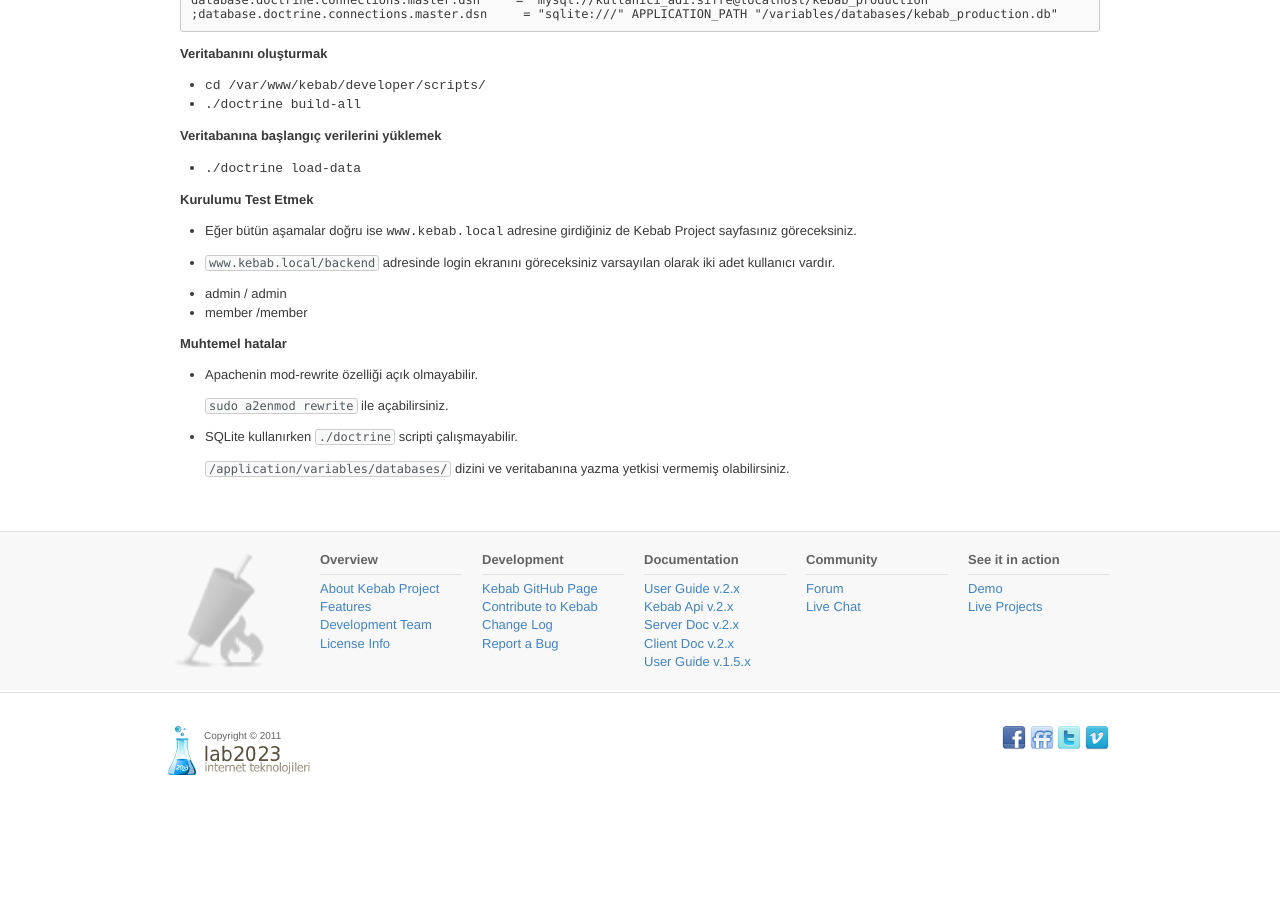
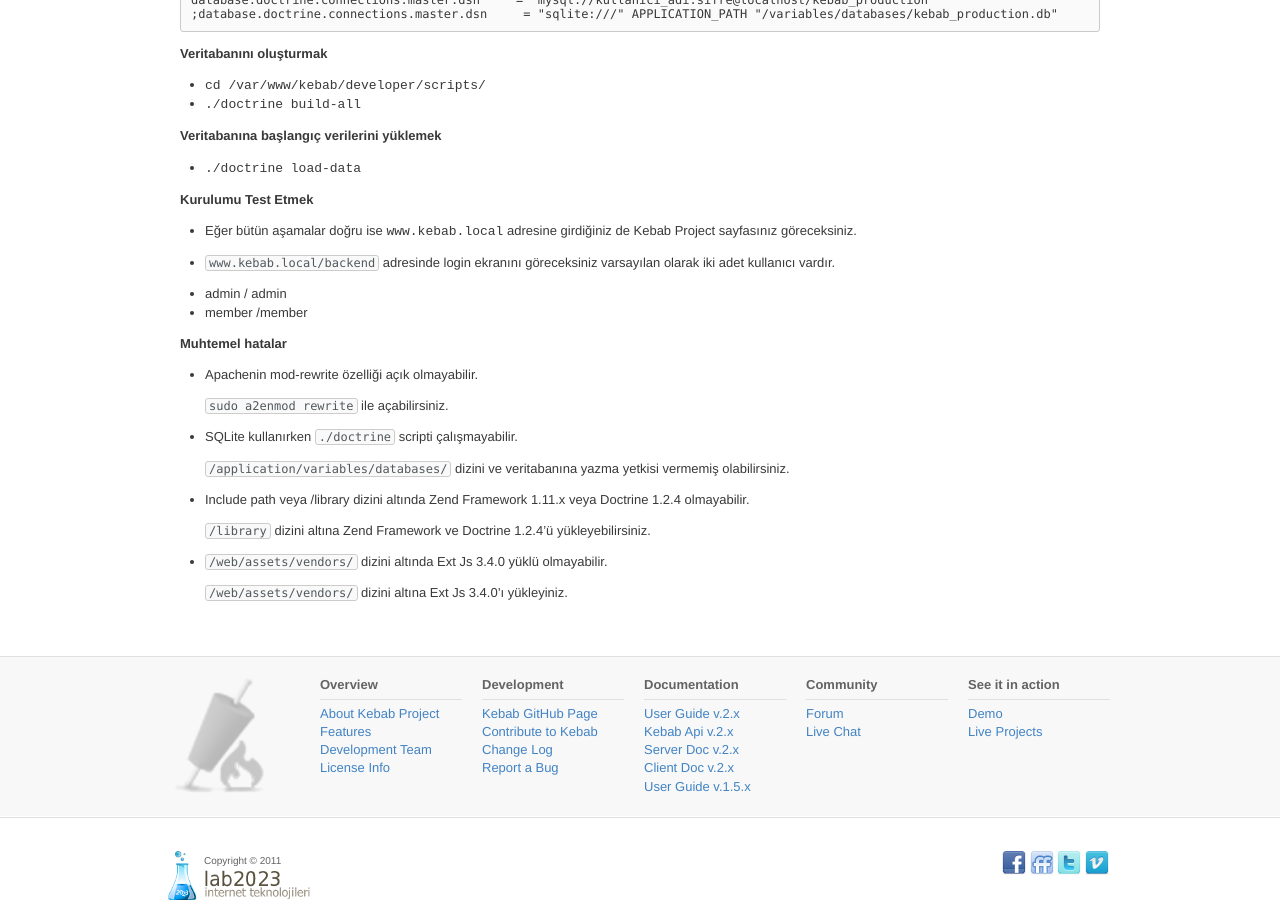
Before and after one commit to lab2023/kebab-project.com, a Jekyll site: the page built from userguides/reloaded/tr/overview/install-kebab-reloaded-on-apache.md, in a window 1280 px wide and 900 px high, scrolled down 1092 px. Built offline with Jekyll 4.4.1, drawn with Linux system fonts in a browser that asks for light colours; before the commit the page ends 1867 px from its top, so only the background shows below that.

Commit message:
create a user guide

```diff
--- a/userguides/reloaded/tr/overview/install-kebab-reloaded-on-apache.md
+++ b/userguides/reloaded/tr/overview/install-kebab-reloaded-on-apache.md
@@ -94,3 +94,11 @@
 * SQLite kullanırken `./doctrine` scripti çalışmayabilir.
 
      `/application/variables/databases/` dizini ve veritabanına yazma yetkisi vermemiş olabilirsiniz.
+
+* Include path veya /library dizini altında Zend Framework 1.11.x  veya Doctrine 1.2.4 olmayabilir.
+
+     `/library` dizini altına Zend Framework ve Doctrine 1.2.4'ü yükleyebilirsiniz.
+
+* `/web/assets/vendors/` dizini altında Ext Js 3.4.0 yüklü olmayabilir.
+
+     `/web/assets/vendors/` dizini altına Ext Js 3.4.0'ı yükleyiniz.
```
